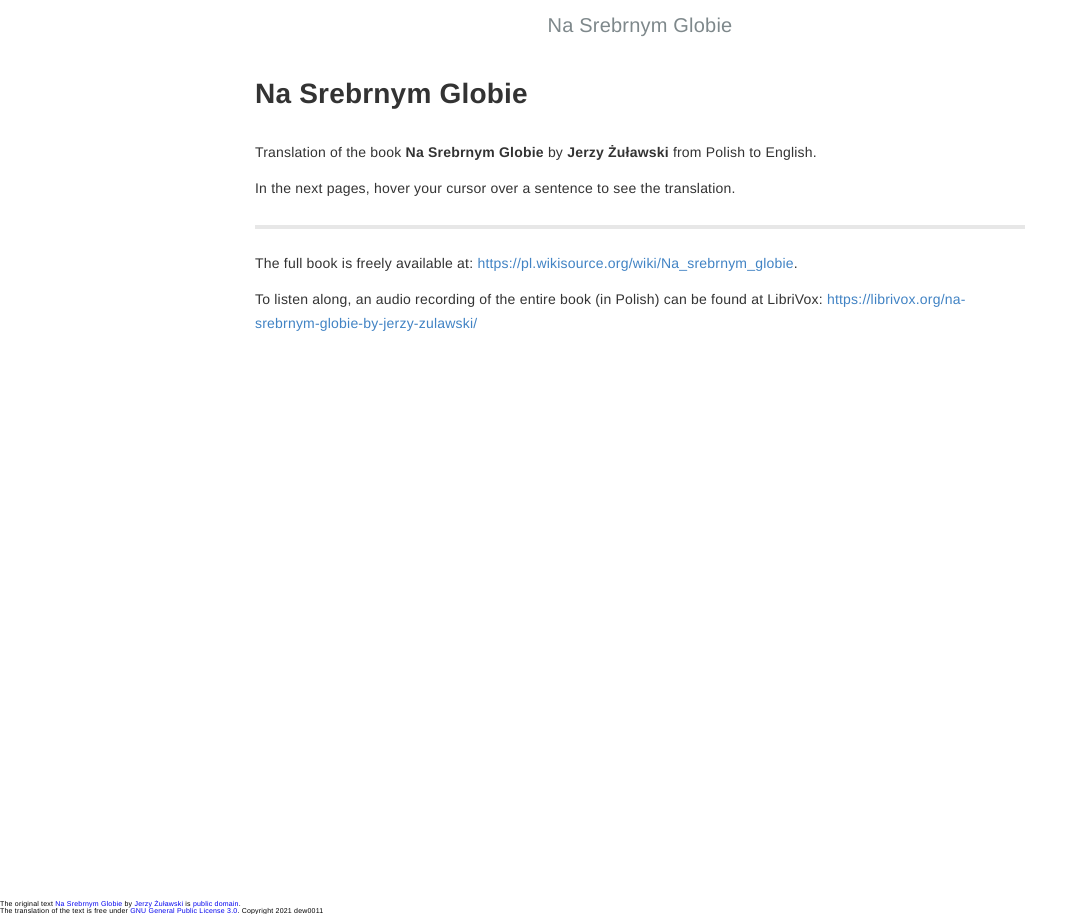
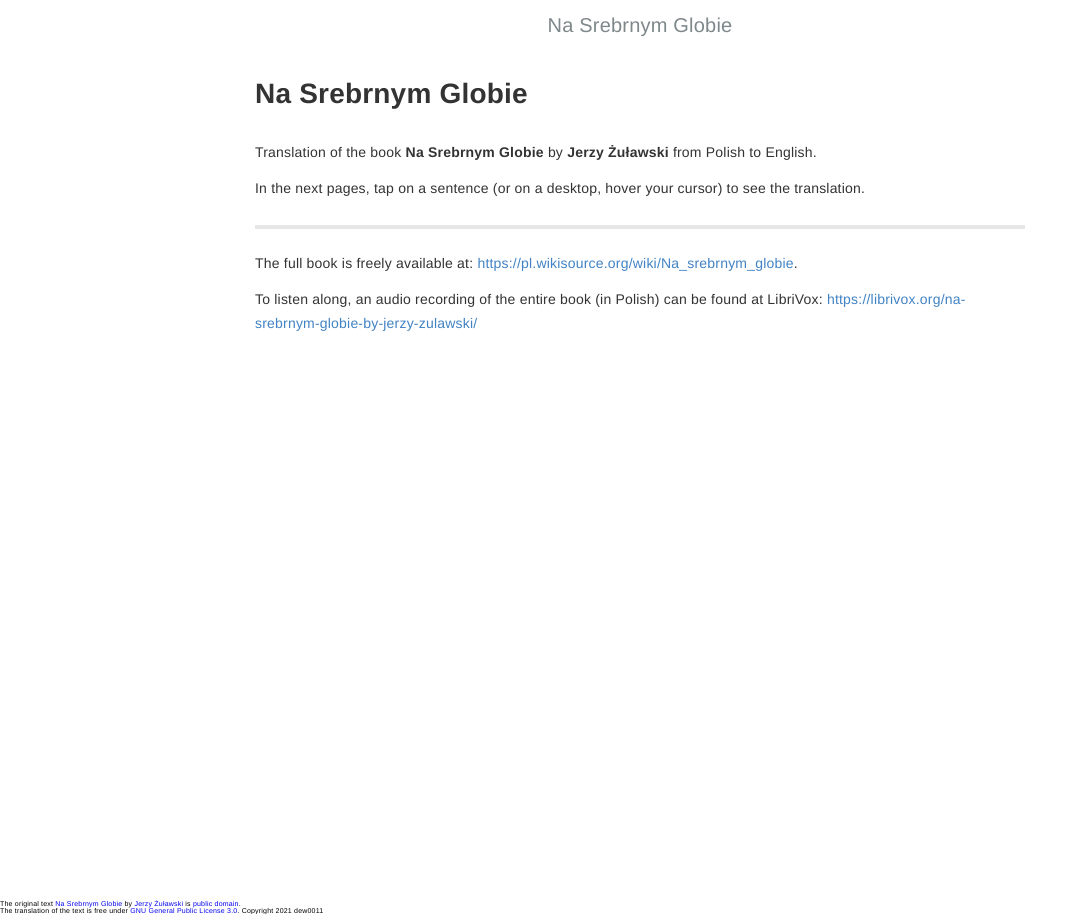
Before and after one commit to dew0011/Na-srebrnym-globie, a Jekyll site: the page built from index.md, in a window 1280 px wide. Shown: the whole page, without its empty margins (0-1087 px from the left). Built offline with Jekyll 4.4.1, drawn with Linux system fonts in a browser that asks for light colours.

Commit message:
Modify index and README.md
Add information on touchscreen functions. Test display of footer info

```diff
--- a/_layouts/post.html
+++ b/_layouts/post.html
@@ -56,8 +56,8 @@
                 .forEach(node=>node.setAttribute('tabindex', '0'))
             </script>
         </div>
-
+        <div>
         {%- include footer.html -%}
-
+        </div>
     </body>
 </html>
--- a/index.md
+++ b/index.md
@@ -4,7 +4,7 @@ layout: home
 
 Translation of the book **Na Srebrnym Globie** by **Jerzy Żuławski** from Polish to English.
 
-In the next pages, hover your cursor over a sentence to see the translation.
+In the next pages, tap on a sentence (or on a desktop, hover your cursor) to see the translation.
 
 ----
 
```
Also changed, not shown: README.md.
